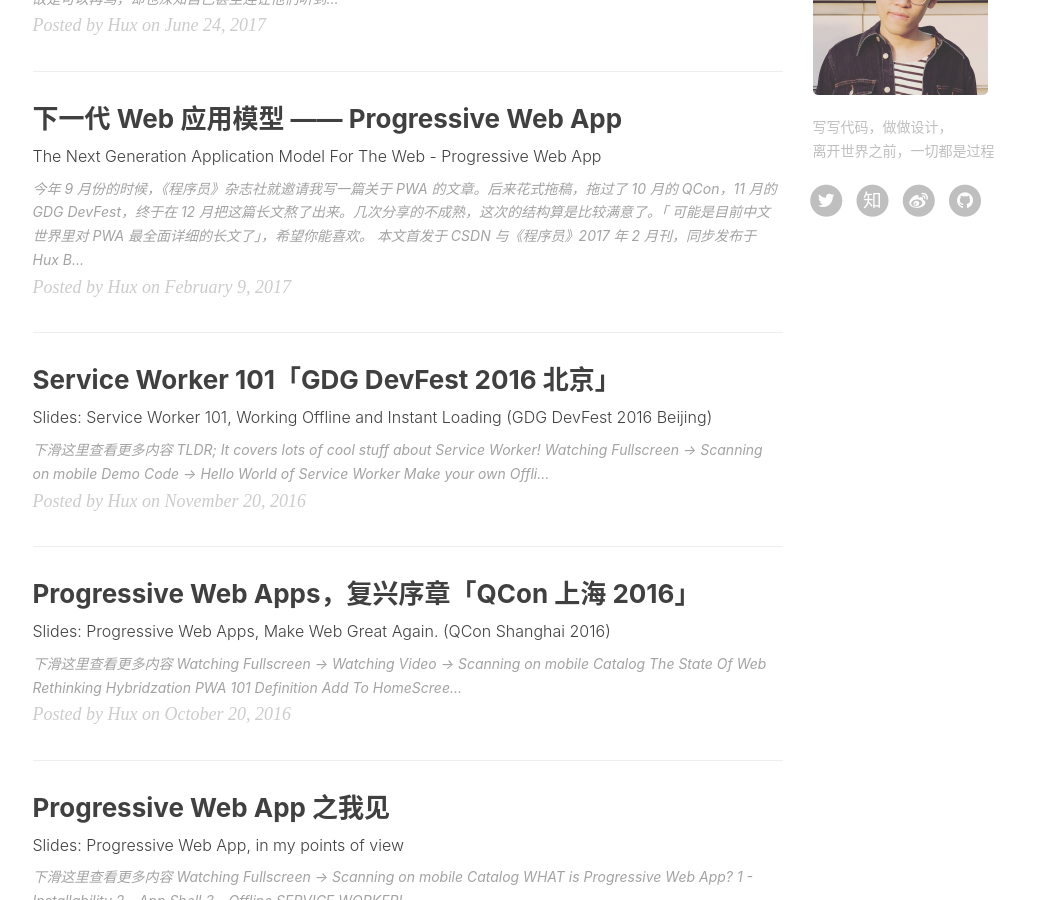
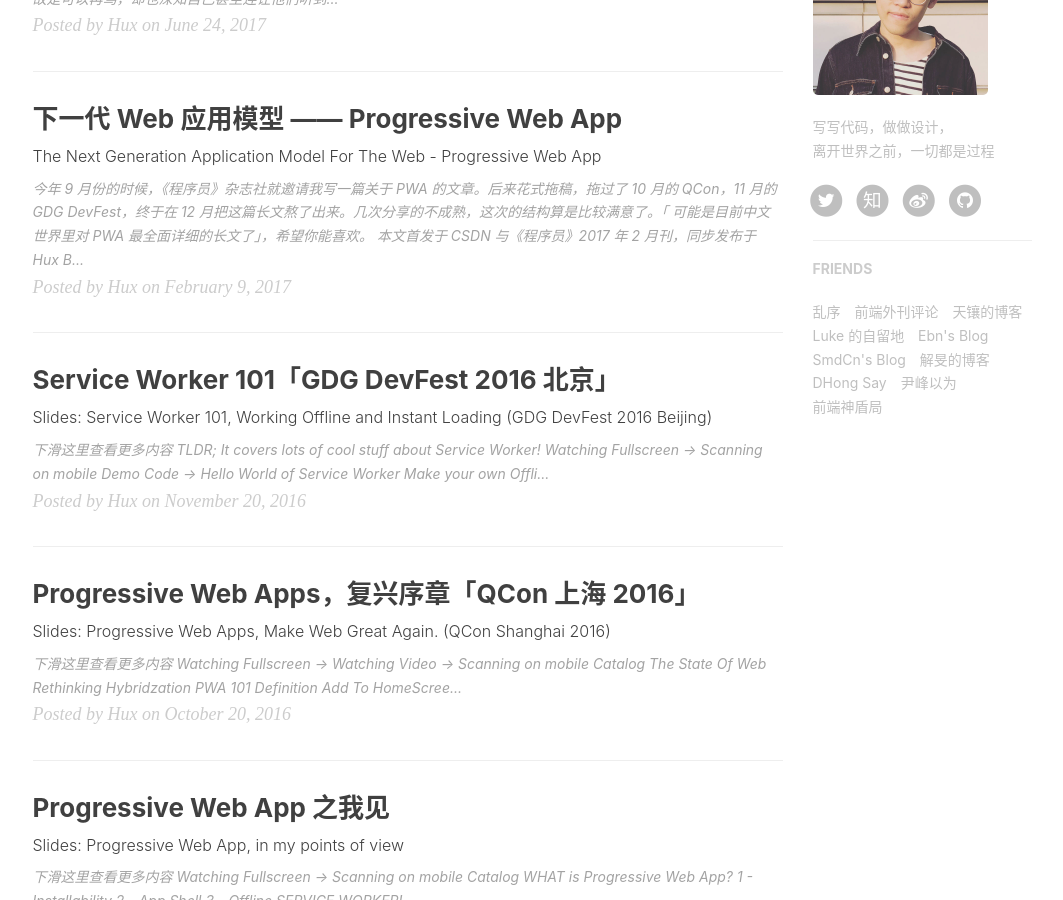
Before and after one commit to ityoung/homepage_bak, a Jekyll site: the page built from index.html, in a window 1280 px wide and 900 px high, scrolled down 834 px. Shown: the whole window, without its empty margins (135-1198 px from the left). Built offline with Jekyll 4.4.1, drawn with Linux system fonts in a browser that asks for light colours; nearby versions of some CDN libraries; the list of posts is cut into pages by our own code; comment, search, counter and statistics services are not loaded.

Commit message:
Update _config.yml

```diff
--- a/_config.yml
+++ b/_config.yml
@@ -81,3 +81,43 @@
 # Progressive Web Apps
 chrome-tab-theme-color: "#000000"
 service-worker: true
+
+
+
+# Friends
+friends: [
+    {
+    #     title: "Su",
+    #     href: "http://su.gallery/"
+    # },{
+        title: "乱序",
+        href: "http://mida.re/"
+    },{
+        title: "前端外刊评论",
+        href: "http://qianduan.guru/"
+    },{
+        title: "天镶的博客",
+        href: "http://lingyu.wang/"
+    },{
+        title: "Luke 的自留地",
+        href: "http://hmqk1995.github.io"
+    },{
+        title: "Ebn's Blog",
+        href: "http://ebnbin.com/"
+    },{
+        title: "SmdCn's Blog",
+        href: "http://blog.smdcn.net"
+    },{
+        title: "解旻的博客",
+        href: "http://xieminis.me/"
+    },{
+        title: "DHong Say",
+        href: "http://dhong.co"
+    },{
+        title: "尹峰以为",
+        href: "http://ingf.github.io/"
+    },{
+        title: "前端神盾局",
+        href: "http://wepiaofei.github.io/blog/"
+    }
+]
```
